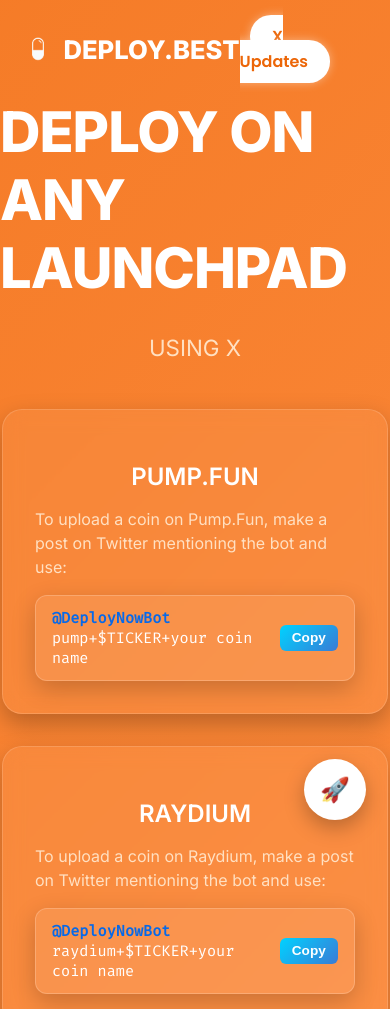
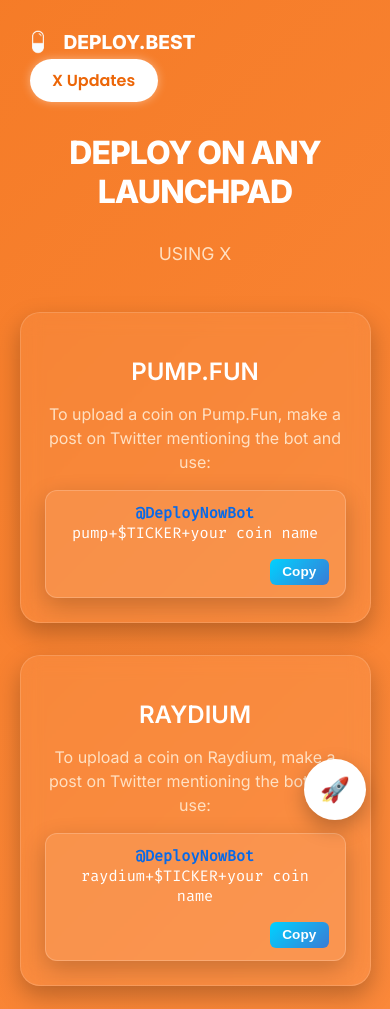
Before and after one commit to mehmetvercel/DeployNowBot, a plain HTML site: page index.html in a window 390 px wide. Shown: the top 1009 px of the page. Drawn offline with Linux system fonts and the light colour scheme.

Commit message:
Update index.html

```diff
--- a/index.html
+++ b/index.html
@@ -7,6 +7,11 @@
   <link rel="icon" href="logo.png" type="image/png">
   <link href="https://fonts.googleapis.com/css2?family=Inter:wght@400;600;800&family=Poppins:wght@600&family=Fira+Code&display=swap" rel="stylesheet">
   <style>
+    * {
+      user-select: none;
+      box-sizing: border-box;
+    }
+
     html, body {
       margin: 0;
       padding: 0;
@@ -74,10 +79,12 @@
       align-items: center;
       flex-grow: 1;
       gap: 2rem;
+      padding: 1rem;
+      text-align: center;
     }
 
     .title {
-      font-size: 3.5rem;
+      font-size: 3rem;
       font-weight: 900;
       letter-spacing: -1px;
     }
@@ -103,6 +110,7 @@
       border-radius: 20px;
       padding: 2rem;
       width: 320px;
+      max-width: 90vw;
       box-shadow: 0 10px 25px rgba(0, 0, 0, 0.25);
       transition: transform 0.3s ease, box-shadow 0.3s ease;
     }
@@ -136,17 +144,20 @@
       align-items: center;
       justify-content: space-between;
       box-shadow: 0 8px 24px rgba(0,0,0,0.2);
+      margin-top: 1rem;
+      gap: 0.5rem;
+      flex-wrap: wrap;
     }
 
     .code-wrapper a {
-        color: #0769e9; /* darker sky blue */
-        text-decoration: none;
-        font-weight: 600;
-        }
+      color: #0769e9;
+      text-decoration: none;
+      font-weight: 600;
+    }
 
     .code-wrapper a:hover {
-    color: #002b64; /* slightly lighter on hover */
-    text-decoration: underline;
+      color: #002b64;
+      text-decoration: underline;
     }
 
     .copy-btn {
@@ -216,6 +227,45 @@
     .fab:hover {
       transform: scale(1.1);
     }
+
+    /* Mobile responsive tweaks */
+    @media (max-width: 600px) {
+      .title {
+        font-size: 2rem;
+      }
+
+      .subtitle {
+        font-size: 1.1rem;
+      }
+
+      .logo {
+        font-size: 1.2rem;
+      }
+
+      .info-box {
+        width: 100%;
+        padding: 1.5rem;
+      }
+
+      .header {
+        flex-direction: column;
+        align-items: flex-start;
+      }
+
+      .top-button {
+        margin-top: 0.5rem;
+      }
+
+      .code-wrapper {
+        flex-direction: column;
+        align-items: flex-start;
+      }
+
+      .copy-btn {
+        align-self: flex-end;
+        margin-top: 0.5rem;
+      }
+    }
   </style>
 </head>
 <body>
@@ -240,7 +290,7 @@
         <h2>PUMP.FUN</h2>
         <p>To upload a coin on Pump.Fun, make a post on Twitter mentioning the bot and use:</p>
         <div class="code-wrapper">
-          <span><a href="https://x.com/deploynowbot" target="_blank">@DeployNowBot</a> pump+$TICKER+your coin name</span>
+          <span><a href="https://x.com/compose/post" target="_blank">@DeployNowBot</a> pump+$TICKER+your coin name</span>
           <button class="copy-btn" onclick="copyText('@DeployNowBot pump+$TICKER+your coin name')">Copy</button>
         </div>
       </div>
@@ -249,7 +299,7 @@
         <h2>RAYDIUM</h2>
         <p>To upload a coin on Raydium, make a post on Twitter mentioning the bot and use:</p>
         <div class="code-wrapper">
-          <span><a href="https://x.com/deploynowbot" target="_blank">@DeployNowBot</a> raydium+$TICKER+your coin name</span>
+          <span><a href="https://x.com/compose/post" target="_blank">@DeployNowBot</a> raydium+$TICKER+your coin name</span>
           <button class="copy-btn" onclick="copyText('@DeployNowBot raydium+$TICKER+your coin name')">Copy</button>
         </div>
       </div>
```
